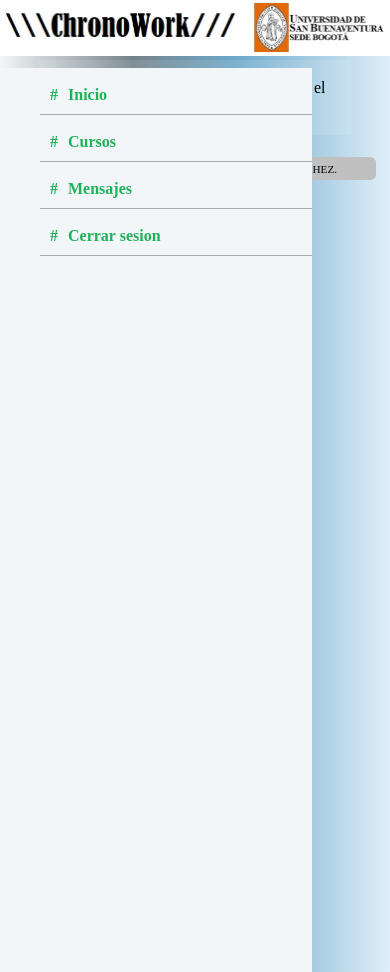
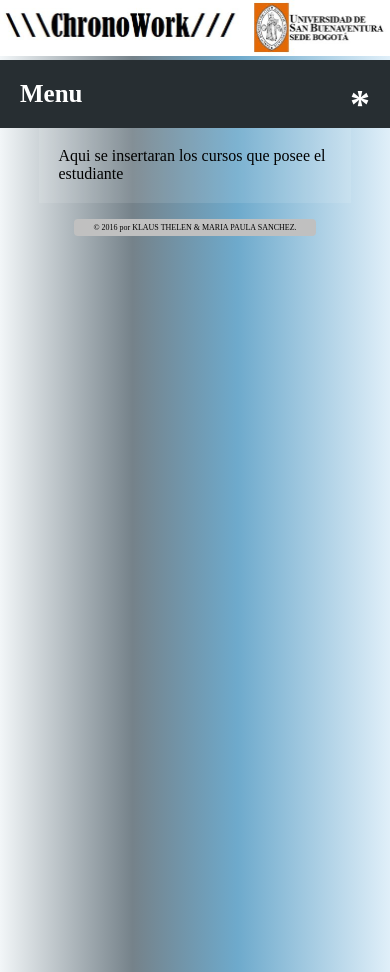
Before and after one commit to klausthelen/Agendamiento, a PHP site: page /tareas.html in a window 390 px wide. Run offline with PHP 8.4, Linux system fonts and the light colour scheme.

Commit message:
Se agrego menu con jquery

```diff
--- a/css/estilos.css
+++ b/css/estilos.css
@@ -29,15 +29,17 @@ header{
   width: 100%;
 
 }
+
 .menu_bar{
   display: none;
 }
 
 .nav_menu{
+  height: auto;
   margin: 0.5em auto;
-
   width: 80%;
-  background-color: rgba(242,246,248,0.1);
+  overflow: hidden;
+  background: rgba(39,46,50,0.5);
   font-weight: bold;
 
 }
@@ -49,15 +51,17 @@ header nav ul {
 
 header nav ul li {
   float: left;
-  margin: 0.5em auto;
+  margin: 0.3em 5px;
 
 }
 
 header nav ul li a{
+  display: block;
+  width : 90%;
   color: #fff;
   padding: 10px;
   text-decoration: none;
-  display: inline-block;
+
 
 }
 
@@ -66,7 +70,7 @@ header nav ul li a:hover{
 }
 
 header nav ul li span{
-  margin-right: 10px;
+  margin-right: 3px;
 }
 
 div.contenedor{
@@ -131,13 +135,14 @@ footer.pie {
   header nav{
     width: 80%;
     height: 100%;
-    margin: 0;
+    left: -40px;
+    margin: auto;
     position: fixed;
 
   }
   .nav_menu{
 
-    background-color: rgba(242,246,248,1);
+    background: rgba(39,46,50,1);
 
   }
   header nav ul li{
@@ -146,11 +151,28 @@ footer.pie {
     border-bottom: 1.5px solid rgba(0,0,0, .3);
   }
   header nav ul li a{
-  color: rgba(31,178,90,1);
+  color: white<
+ }
+ .menu_bar{
+    display: block;
+    width: 100%;
+    background: rgba(39,46,50,1);
+
+ }
+ .bt_menu{
+    color: white;
+    display: block;
+    padding: 20px;
+    text-decoration: none;
+    font-weight: bold;
+    font-size: 25px;
+
  }
 
-
-
+.menu_bar span{
+  float: right;
+  font-size: 40px;
+}
   div.contenedor{
     margin: 0 auto;
     width: 100%;
@@ -168,6 +190,12 @@ footer.pie {
 
 
 }
+footer.pie {
+
+  font-size: 50%;
+  width: 60%;
+
+}
 
 }
 
--- /dev/null
+++ b/javascript/menu.js
@@ -0,0 +1,14 @@
+$(document).ready(main);
+
+var contador = 1;
+
+function main(){
+	if($(window).width() <= 800){
+		$('nav').toggle()
+	}
+
+	$('.menu_bar').click(function(){
+		$('nav').toggle()
+		contador = 0;
+	});
+};
--- a/tareas.html
+++ b/tareas.html
@@ -7,9 +7,7 @@
 	    <meta http-equiv="content-type" content="text/html; charset=UTF-8"/>
 	    <link rel="stylesheet" type="text/css" href="css/estilos.css">
 	    <meta name="viewport" content="width=device-width, user-scalable=no, initial-scale=1.0, maximum-scale=1.0, minimum-scale=1.0">
-	    <script type="text/javascript">
-		</script>
-	</head>
+	    </head>
 
 	<body>
 
@@ -19,10 +17,10 @@
 
 					<center><img class="img_logo" src="images/Logo.jpg" ></a> <br> </center>
 					<div class="menu_bar">
-						<a href="#" class="bt_menu"><span class="icon_list">#</span>Menu</a>
+						<a href="#" class="bt_menu"><span class="icon_list">*</span>Menu</a>
 					</div>
 	            	<nav class="nav_menu">
-	            		<ul>
+	            		<ul class="menu">
 	            			<li><a href="tareas.html"><span class="icono">#</span>Inicio </a></li>
 	            			<li><a href="#">		  <span class="icono">#</span>Cursos </a></li>
 	            			<li><a href="#">          <span class="icono">#</span>Mensajes </a></li>
@@ -42,6 +40,8 @@
 	         	© 2016 por KLAUS THELEN & MARIA  PAULA SANCHEZ.
 	        </footer>
         </div>
+        <script src="http://code.jquery.com/jquery-latest.js"></script>
+        <script src="javascript/menu.js"></script>
     </body>
 
 </html>
```
